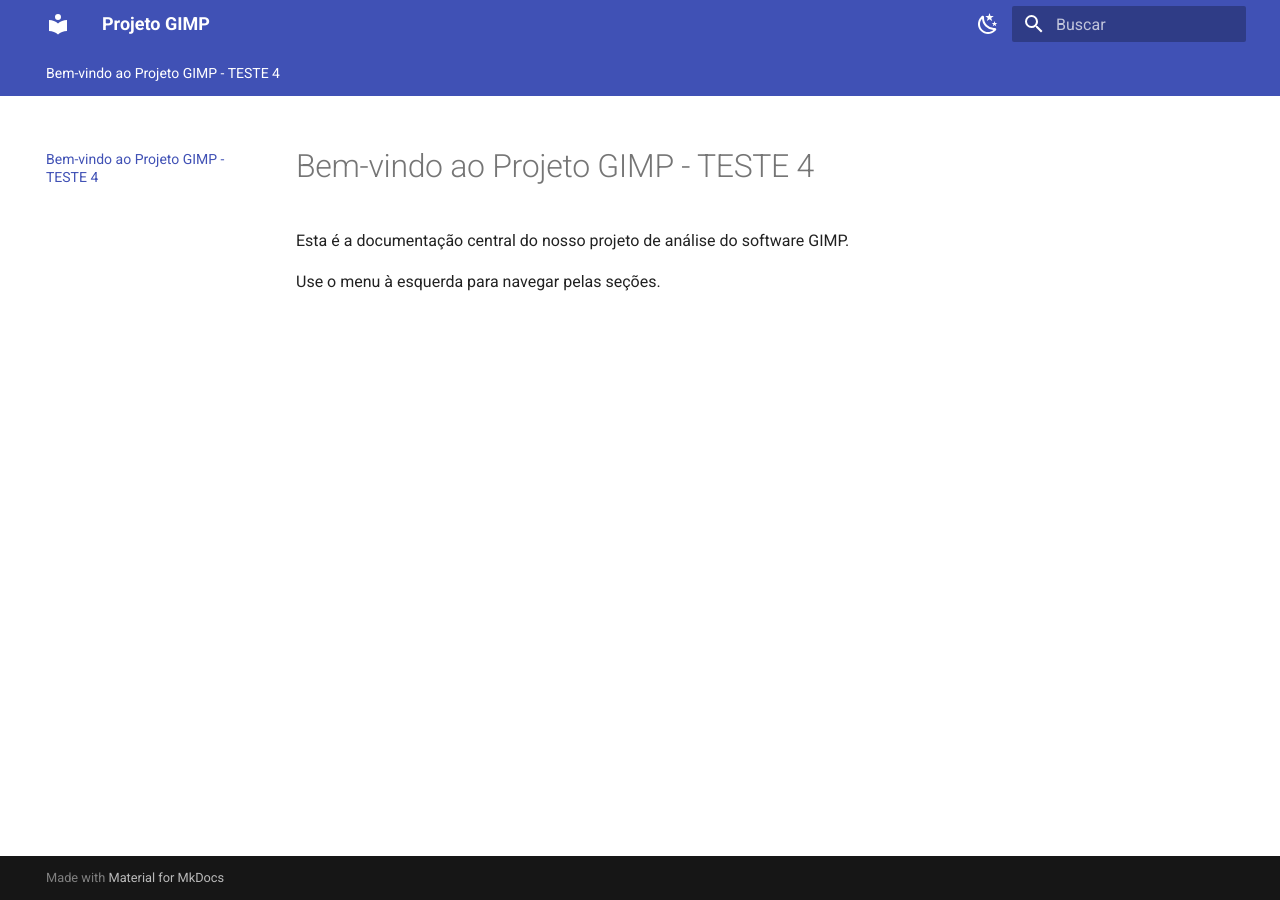
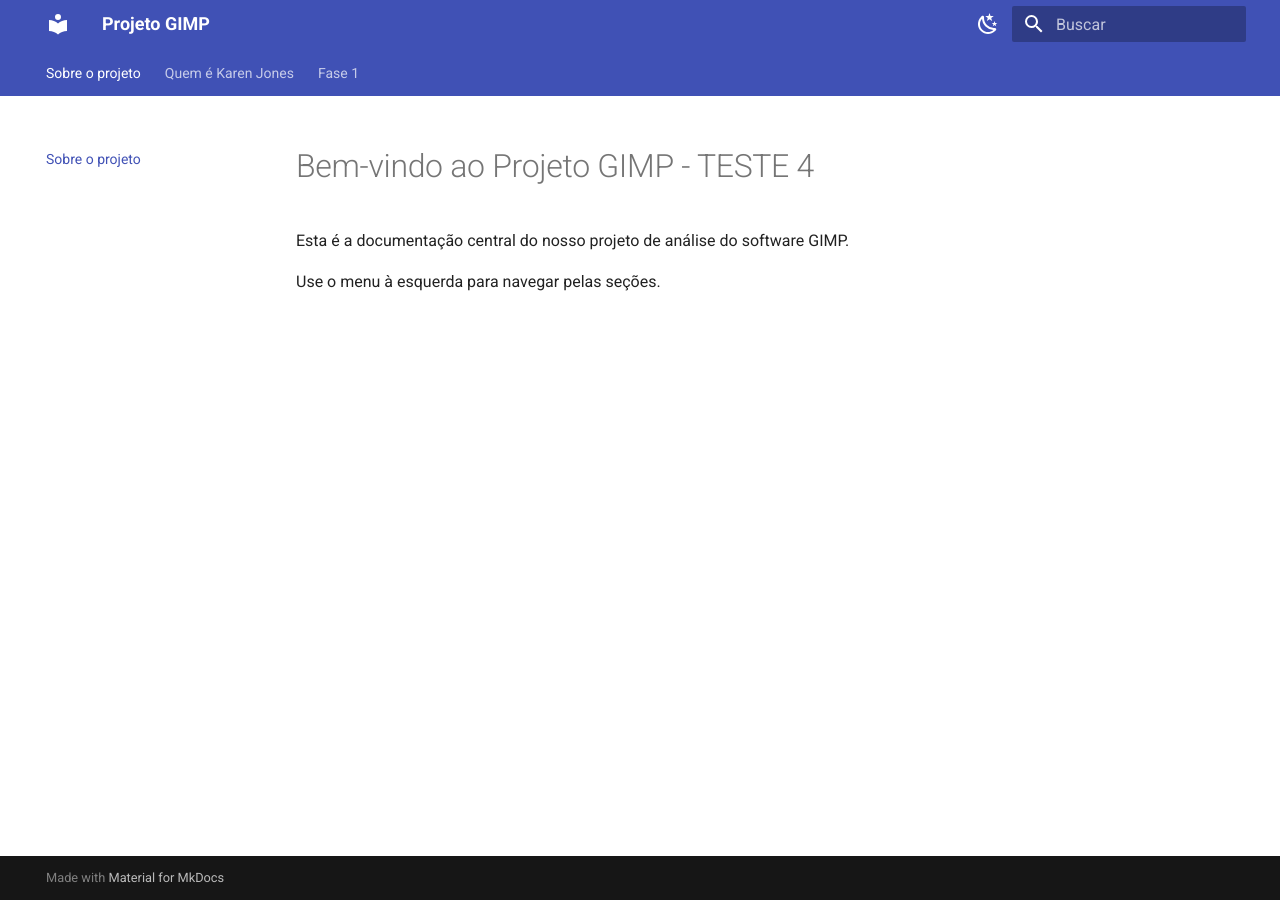
Before and after one commit to FCTE-Qualidade-de-Software-1/2025-2_T02_Karen_Jones, an MkDocs documentation site: the page built from docs/index.md, in a window 1280 px wide. Built offline with MkDocs 1.6.1 and Material for MkDocs 9.7.7, drawn with Linux system fonts in a browser that asks for light colours.

Commit message:
Update mkdocs.yml

```diff
--- a/mkdocs.yml
+++ b/mkdocs.yml
@@ -1,9 +1,15 @@
 site_name: Projeto GIMP
+site_description: Trabalho de Qualidade de Software para avaliação do GIMP
+
+nav:
+  - Sobre o projeto: index.md
+  - Quem é Karen Jones: karenjones.md
+  - Fase 1: md.md
 
 # Configuração do tema Material
 theme:
   name: material
-  language: pt
+  language: pt-BR
 
   # Recursos de navegação e usabilidade
   features:
```
